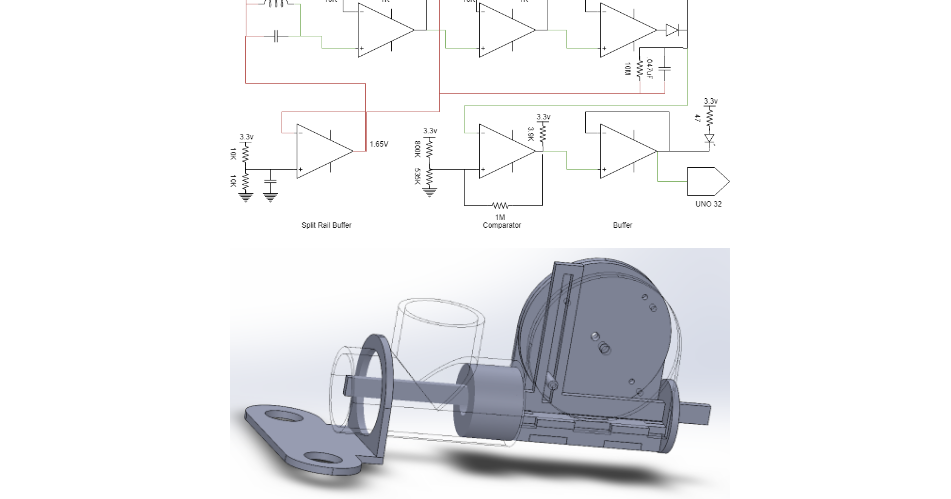
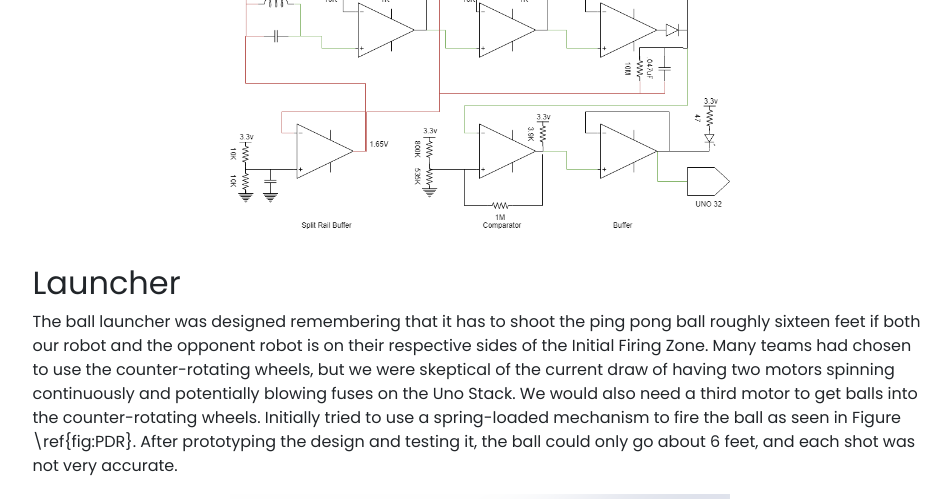
Before and after one commit to zmoffatt/zmoffatt.github.io, a Jekyll site: the page built from _projects/2_Mechatronics_Autonomous_Robot.md, in a window 1280 px wide and 1400 px high, scrolled down 2535 px. Shown: the top 499 px of the window, without its empty margins (160-1111 px from the left). Built offline with Jekyll 4.4.1, drawn with Linux system fonts in a browser that asks for light colours; nearby versions of some CDN libraries; comment, search, counter and statistics services are not loaded; some of the changed text lies outside the part shown; grey boxes are pictures that could not be loaded.

Commit message:
Adding Mech Text

```diff
--- a/_projects/2_Mechatronics_Autonomous_Robot.md
+++ b/_projects/2_Mechatronics_Autonomous_Robot.md
@@ -33,7 +33,13 @@ On the second floor, there is the ping pong ball launcher, which has a custom mo
 
 <img src="/assets/Mech/Track_Wire.png" width="500">
 
+## Launcher
+
+The ball launcher was designed remembering that it has to shoot the ping pong ball roughly sixteen feet if both our robot and the opponent robot is on their respective sides of the Initial Firing Zone. Many teams had chosen to use the counter-rotating wheels, but we were skeptical of the current draw of having two motors spinning continuously and potentially blowing fuses on the Uno Stack. We would also need a third motor to get balls into the counter-rotating wheels. Initially tried to use a spring-loaded mechanism to fire the ball as seen in Figure \ref{fig:PDR}. After prototyping the design and testing it, the ball could only go about 6 feet, and each shot was not very accurate.
+
 <img src="/assets/Mech/wheelloader.png" width="500">
+
+After seeing that many teams were using counter-rotating wheels with little to no trouble, we switched to that mechanism. After some time on SolidWorks and some laser-cut parts out of MDF, we created a simple mount for the motors and redesigned part of the failed spring-loaded prototype to act as the ball plunger to push the balls into the wheels. There is a slider piece that act as the plunger, and a long hole vertical with a pin allows the mechanism to turn rotation motion in to linear oscillation. When the plunger is pulled back, the next ball loads from gravity, and then the plunger pushes the ball in between the pitching motors to make it launch. The benefit of this design is that the motors can just continuously run in a single direction, which means a pin can just have a PWM signal in software. This worked tremendously well, and even at a duty cycle of 10-20\%, we were easily getting the range we needed. The three motors were controlled using the DS3658 Driver board.
 
 <img src="/assets/Mech/Built_Launcher.jpg" width="500">
 
```
